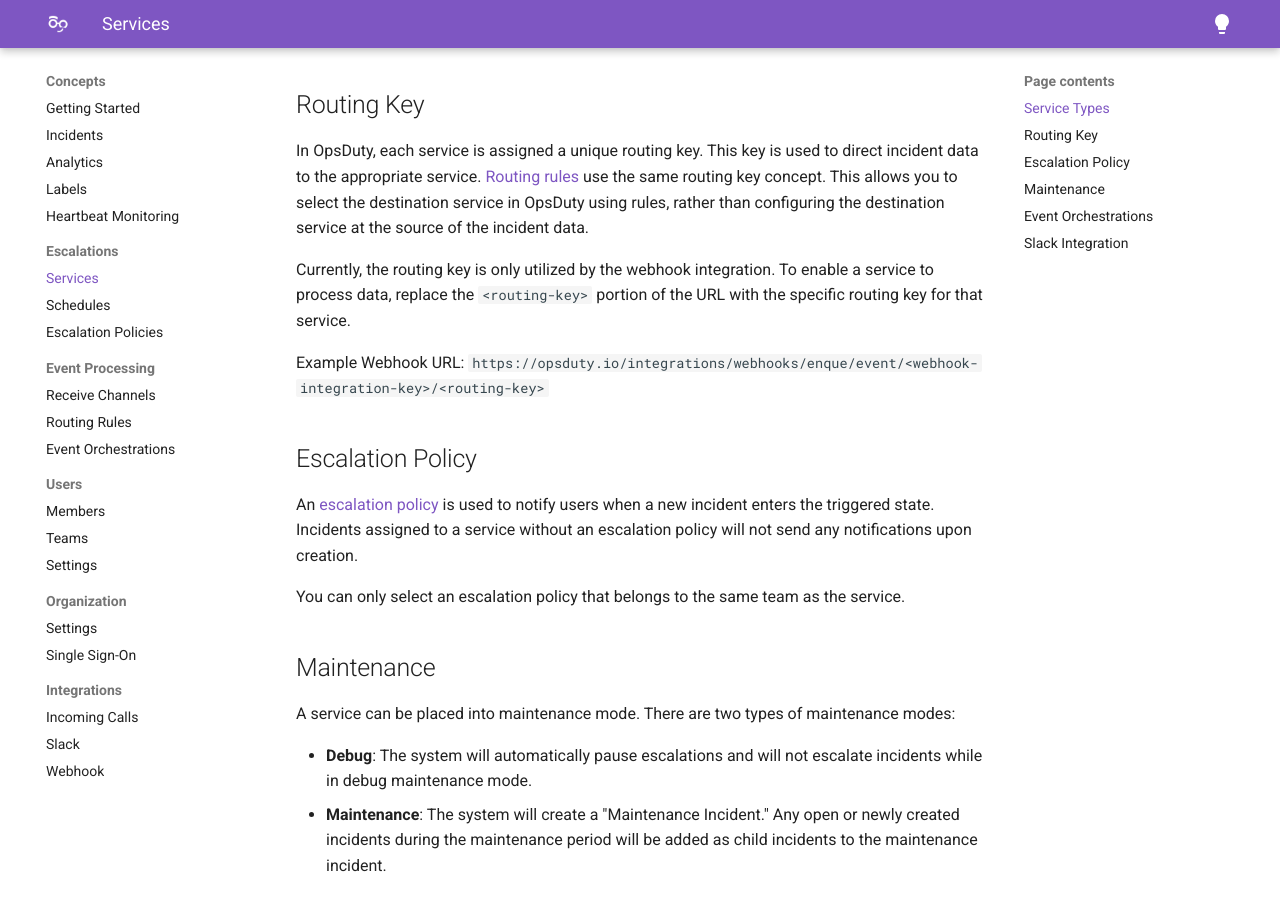
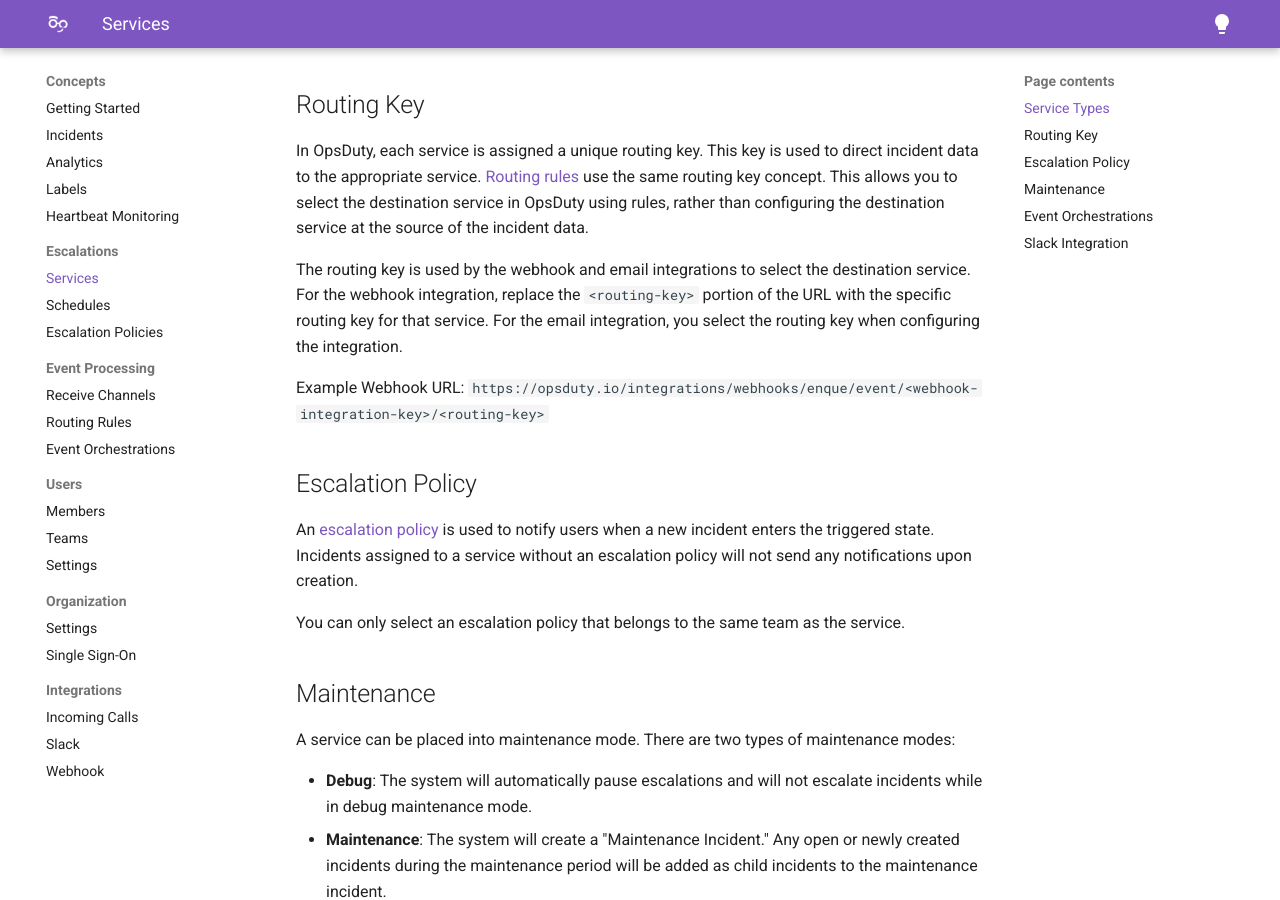
Before and after one commit to opsduty/opsduty-docs, an MkDocs documentation site: the page built from docs/concepts/escalations/services.md, in a window 1280 px wide and 900 px high, scrolled down 556 px. Built offline with MkDocs 1.6.1 and Material for MkDocs 9.7.7, drawn with Linux system fonts in a browser that asks for light colours.

Commit message:
Correct which integrations use the routing key
The Services page said the routing key was only used by the webhook
integration. The email integration also uses a routing key to select the
destination service. Update the sentence to cover both.

Co-Authored-By: Claude Opus 4.8 (1M context) <noreply@anthropic.com>

```diff
--- a/docs/concepts/escalations/services.md
+++ b/docs/concepts/escalations/services.md
@@ -23,9 +23,10 @@ concept. This allows you to select the destination service in OpsDuty using
 rules, rather than configuring the destination service at the source of the
 incident data.
 
-Currently, the routing key is only utilized by the webhook integration. To
-enable a service to process data, replace the `<routing-key>` portion of the URL
-with the specific routing key for that service.
+The routing key is used by the webhook and email integrations to select the
+destination service. For the webhook integration, replace the `<routing-key>`
+portion of the URL with the specific routing key for that service. For the email
+integration, you select the routing key when configuring the integration.
 
 Example Webhook URL:
 `https://opsduty.io/integrations/webhooks/enque/event/<webhook-integration-key>/<routing-key>`
```
